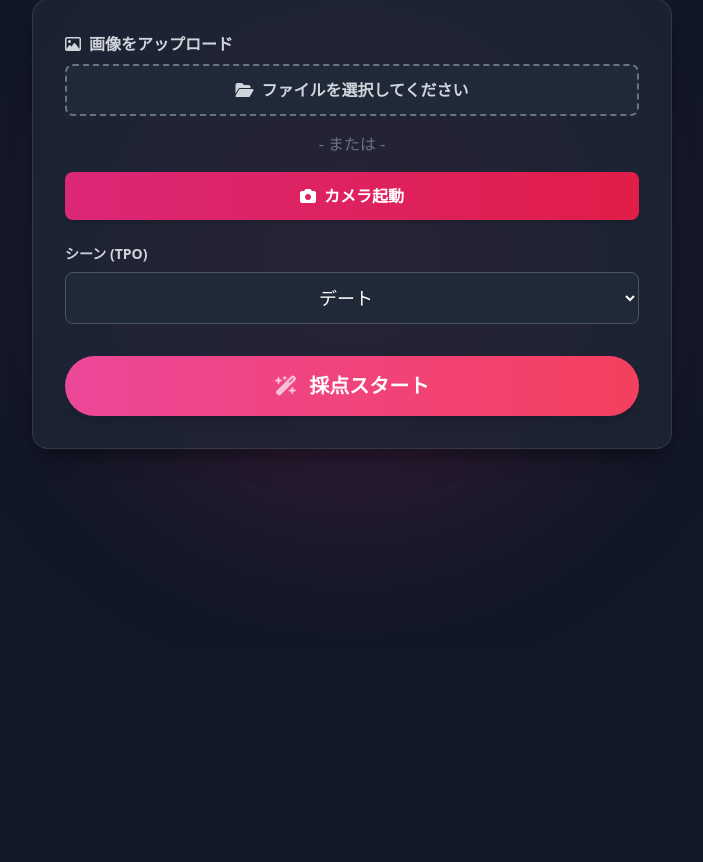
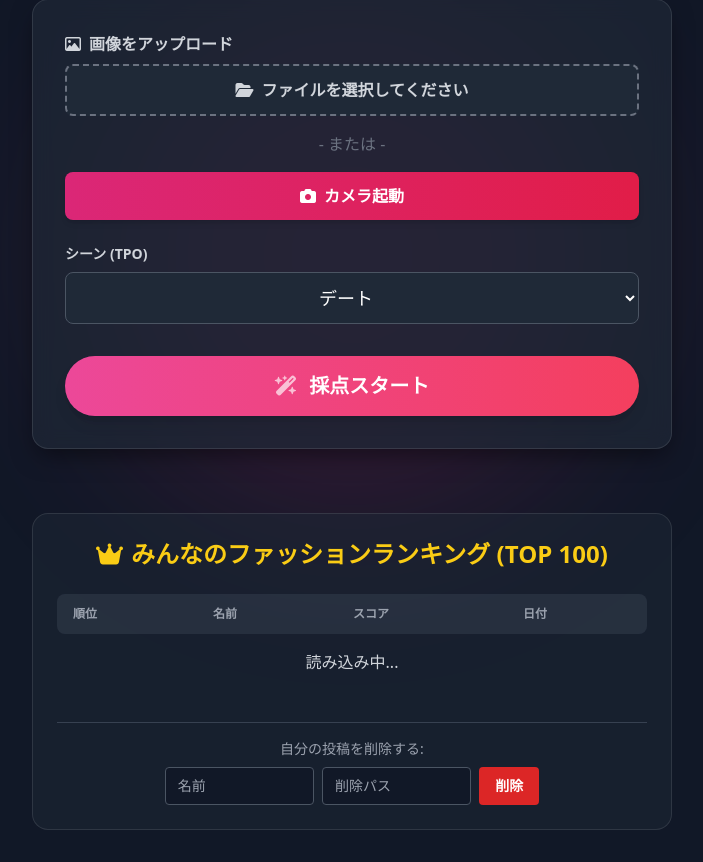
Before and after one commit to kado0314/PBLhome, a Flask app: page /scoring/ in a window 1280 px wide. Shown: the part 145-1007 px from the top of the page, without its empty margins (288-991 px from the left). Before the commit the page ends 674 px from the top, so only its background shows below. Run offline with Flask 3, Linux system fonts and the light colour scheme; some libraries are stand-ins or nearby versions.

Commit message:
Update saiten.html

```diff
--- a/scoring/templates/saiten.html
+++ b/scoring/templates/saiten.html
@@ -8,7 +8,6 @@
     <script src="https://cdn.tailwindcss.com"></script>
     <link rel="stylesheet" href="https://cdnjs.cloudflare.com/ajax/libs/font-awesome/6.4.0/css/all.min.css">
     <link rel="stylesheet" href="{{ url_for('scoring.static', filename='css/fashion.css') }}">
-
     <style>
         .hamburger-menu span {
             position: absolute;
@@ -22,18 +21,9 @@
         .hamburger-menu span:nth-child(1) { top: 0; }
         .hamburger-menu span:nth-child(2) { top: 50%; transform: translateY(-50%); }
         .hamburger-menu span:nth-child(3) { bottom: 0; }
-
-        .hamburger-menu.open span:nth-child(1) {
-            top: 50%;
-            transform: translateY(-50%) rotate(45deg);
-        }
-        .hamburger-menu.open span:nth-child(2) {
-            opacity: 0;
-        }
-        .hamburger-menu.open span:nth-child(3) {
-            top: 50%;
-            transform: translateY(-50%) rotate(-45deg);
-        }
+        .hamburger-menu.open span:nth-child(1) { top: 50%; transform: translateY(-50%) rotate(45deg); }
+        .hamburger-menu.open span:nth-child(2) { opacity: 0; }
+        .hamburger-menu.open span:nth-child(3) { top: 50%; transform: translateY(-50%) rotate(-45deg); }
     </style>
 </head>
 <body class="bg-gray-900 text-white min-h-screen relative overflow-x-hidden font-sans">
@@ -47,9 +37,7 @@
     </div>
 
     <div class="hamburger-menu fixed top-5 left-5 w-8 h-5 cursor-pointer z-[5000]" id="hamburgerMenu">
-        <span></span>
-        <span></span>
-        <span></span>
+        <span></span><span></span><span></span>
     </div>
 
     <nav class="sidebar fixed top-0 left-0 w-64 h-full bg-gray-900/95 backdrop-blur-md border-r border-white/10 z-[4000] pt-20 -translate-x-full transition-transform duration-300" id="sidebar">
@@ -94,9 +82,7 @@
                 </select>
             </div>
             <button type="submit" id="submitBtn" class="w-full py-4 text-xl bg-gradient-to-r from-pink-500 to-rose-500 hover:from-pink-400 hover:to-rose-400 text-white font-extrabold rounded-full shadow-lg hover:shadow-pink-500/50 transition-all transform hover:scale-[1.02] relative overflow-hidden group">
-                <span class="relative z-10 flex items-center justify-center">
-                    <i class="fa-solid fa-wand-magic-sparkles mr-3 animate-pulse"></i>採点スタート
-                </span>
+                <span class="relative z-10 flex items-center justify-center"><i class="fa-solid fa-wand-magic-sparkles mr-3 animate-pulse"></i>採点スタート</span>
                 <div class="absolute inset-0 h-full w-0 bg-white/20 transition-all duration-300 group-hover:w-full"></div>
             </button>
         </form>
@@ -112,9 +98,14 @@
         <div class="results fade-in w-full mt-8">
             <div class="res-head w-full text-center mb-8">
                 <h2 class="text-2xl font-bold mb-4 text-white">総合スコア</h2>
-                <span class="score block text-7xl font-black text-transparent bg-clip-text bg-gradient-to-r from-pink-400 to-rose-300 my-4 drop-shadow-sm">{{ score }}<span class="text-4xl ml-1 text-pink-300">点</span></span>
+                <span class="score block text-7xl font-black text-transparent bg-clip-text bg-gradient-to-r from-pink-400 to-rose-300 my-4 drop-shadow-sm" id="currentScoreValue" data-score="{{ score }}">{{ score }}<span class="text-4xl ml-1 text-pink-300">点</span></span>
                 <p class="text-xl mt-2 font-light text-gray-200">{{ recommendation }}</p>
+
+                <button id="showRankingModalBtn" class="mt-6 bg-yellow-500 hover:bg-yellow-400 text-black font-bold py-3 px-8 rounded-full shadow-lg transition transform hover:-translate-y-1">
+                    <i class="fa-solid fa-trophy mr-2"></i>ランキングに登録する
+                </button>
             </div>
+
             <div class="res-body flex flex-col gap-8 w-full">
                 <div class="rating w-full">
                     <h4 class="text-lg font-bold mb-3 text-pink-300">AIからのフィードバック</h4>
@@ -132,17 +123,57 @@
             </div>
         </div>
         {% endif %}
+
+        <div class="ranking-section w-full mt-16 p-6 bg-gray-800/50 rounded-2xl border border-white/10">
+            <h2 class="text-2xl font-bold text-center text-yellow-400 mb-6"><i class="fa-solid fa-crown mr-2"></i>みんなのファッションランキング (TOP 100)</h2>
+            <div class="overflow-x-auto">
+                <table class="w-full text-left text-gray-300">
+                    <thead class="text-xs uppercase bg-gray-700/50 text-gray-400">
+                        <tr>
+                            <th class="px-4 py-3 rounded-l-lg">順位</th>
+                            <th class="px-4 py-3">名前</th>
+                            <th class="px-4 py-3">スコア</th>
+                            <th class="px-4 py-3 rounded-r-lg">日付</th>
+                        </tr>
+                    </thead>
+                    <tbody id="rankingTableBody">
+                        <tr><td colspan="4" class="text-center py-4">読み込み中...</td></tr>
+                    </tbody>
+                </table>
+            </div>
+            <div class="mt-8 pt-4 border-t border-gray-700 text-sm text-gray-400 text-center">
+                <p class="mb-2">自分の投稿を削除する:</p>
+                <div class="flex justify-center gap-2 max-w-md mx-auto">
+                    <input type="text" id="delName" placeholder="名前" class="bg-gray-900 border border-gray-600 rounded px-3 py-2 w-1/3 text-white">
+                    <input type="password" id="delPass" placeholder="削除パス" class="bg-gray-900 border border-gray-600 rounded px-3 py-2 w-1/3 text-white">
+                    <button id="deleteEntryBtn" class="bg-red-600 hover:bg-red-500 text-white px-4 py-2 rounded font-bold">削除</button>
+                </div>
+            </div>
+        </div>
+    </div>
+
+    <div id="rankingModal" class="fixed inset-0 bg-black/80 z-[7000] hidden flex items-center justify-center p-4">
+        <div class="bg-gray-800 border border-pink-500/30 rounded-2xl p-8 max-w-md w-full shadow-2xl">
+            <h3 class="text-2xl font-bold text-white mb-4 text-center">ランキング登録</h3>
+
+            <div class="bg-red-500/20 border border-red-500 text-red-200 p-4 rounded-lg mb-6 text-sm">
+                <i class="fa-solid fa-triangle-exclamation mr-2"></i>
+                <strong>警告:</strong> 登録すると、あなたのニックネームと点数が世界中に公開されます。
+            </div>
+
+            <label class="block text-gray-300 text-sm font-bold mb-2">ニックネーム (必須)</label>
+            <input type="text" id="rankName" class="w-full bg-gray-900 border border-gray-600 text-white rounded p-3 mb-4 focus:border-pink-500 outline-none" placeholder="例: オシャレ番長">
+
+            <label class="block text-gray-300 text-sm font-bold mb-2">削除用パスワード (任意)</label>
+            <input type="password" id="rankPass" class="w-full bg-gray-900 border border-gray-600 text-white rounded p-3 mb-6 focus:border-pink-500 outline-none" placeholder="後で消すために必要です">
+
+            <div class="flex gap-4">
+                <button id="cancelRankBtn" class="flex-1 bg-gray-600 hover:bg-gray-500 text-white font-bold py-3 rounded-lg">キャンセル</button>
+                <button id="confirmRankBtn" class="flex-1 bg-pink-600 hover:bg-pink-500 text-white font-bold py-3 rounded-lg">同意して登録</button>
+            </div>
+        </div>
     </div>
 
     <script src="{{ url_for('scoring.static', filename='js/saiten.js') }}"></script>
-    <script>
-        const hamburger = document.getElementById('hamburgerMenu');
-        const sidebar = document.getElementById('sidebar');
-
-        hamburger.addEventListener('click', () => {
-            sidebar.classList.toggle('-translate-x-full');
-            hamburger.classList.toggle('open');
-        });
-    </script>
 </body>
 </html>
```
